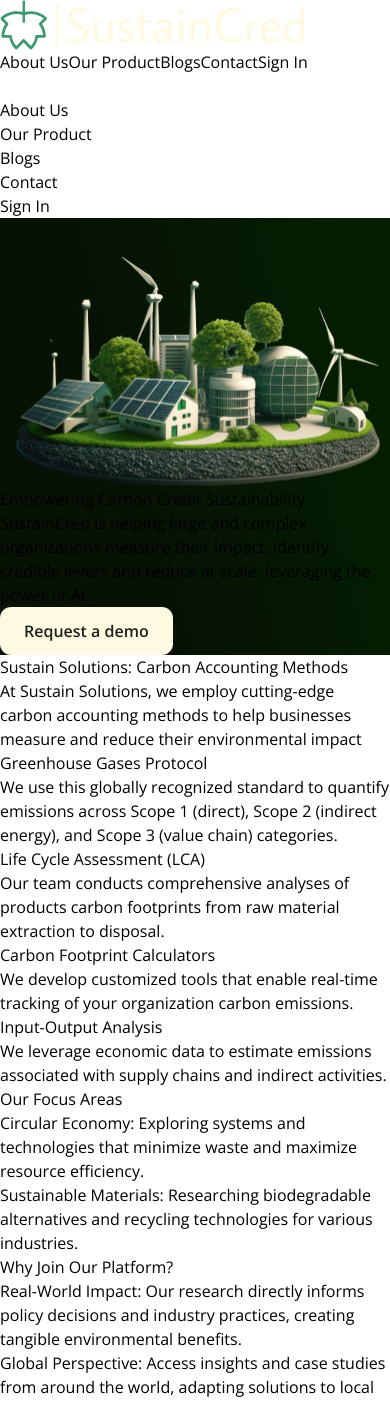
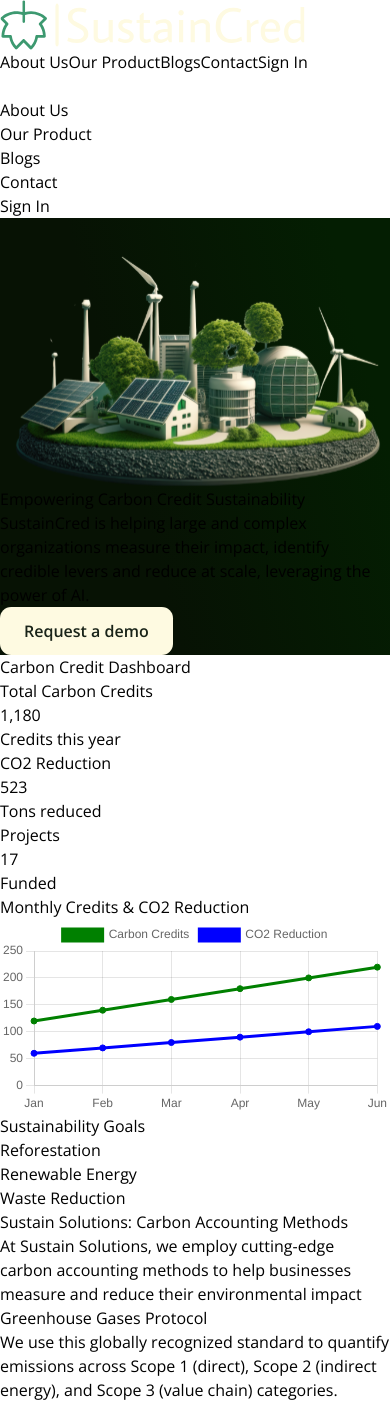
Before and after one commit to Abhijeet03s/Envirolutions, a React (Vite) app: page / in a window 390 px wide. Shown: the top 1404 px of the page. Built offline with nearby package versions, Linux system fonts and the light colour scheme.

Commit message:
Add: Dashboard

```diff
--- a/package.json
+++ b/package.json
@@ -12,8 +12,10 @@
   "dependencies": {
     "@fortawesome/fontawesome": "^1.1.8",
     "@fortawesome/fontawesome-free": "^6.6.0",
+    "chart.js": "^4.4.3",
     "lucide-react": "^0.411.0",
     "react": "^18.3.1",
+    "react-chartjs-2": "^5.2.0",
     "react-dom": "^18.3.1",
     "react-router-dom": "^6.25.1",
     "recharts": "^2.12.7"
--- a/src/App.jsx
+++ b/src/App.jsx
@@ -6,6 +6,7 @@ import ResearchDiscovery from './components/ResearchDiscovery/ResearchDiscovery'
 import SustainMart from './components/SustainMart/SustainMart'
 // import TimeToActNow from './components/TimeToActNow/TimeToActNow'
 import Footer from './components/Footer/Footer'
+import Dashboard from './components/Dashboard/Dashboard'
 
 function App() {
 
@@ -14,6 +15,7 @@ function App() {
       <div className='App'>
         <Navbar />
         <Hero />
+        <Dashboard />
         <SustainSolutions />
         <ResearchDiscovery />
         <SustainMart />
--- /dev/null
+++ b/src/components/Dashboard/Dashboard.jsx
@@ -0,0 +1,86 @@
+import { Line } from 'react-chartjs-2';
+import { Chart as ChartJS, CategoryScale, LinearScale, PointElement, LineElement, Title, Tooltip, Legend } from 'chart.js';
+
+ChartJS.register(CategoryScale, LinearScale, PointElement, LineElement, Title, Tooltip, Legend);
+
+const Dashboard = () => {
+   const data = {
+      labels: ['Jan', 'Feb', 'Mar', 'Apr', 'May', 'Jun'],
+      datasets: [
+         {
+            label: 'Carbon Credits',
+            data: [120, 140, 160, 180, 200, 220],
+            borderColor: 'green',
+            backgroundColor: 'green',
+            fill: false,
+         },
+         {
+            label: 'CO2 Reduction',
+            data: [60, 70, 80, 90, 100, 110],
+            borderColor: 'blue',
+            backgroundColor: 'blue',
+            fill: false,
+         },
+      ],
+   };
+
+   const options = {
+      responsive: true,
+      plugins: {
+         legend: {
+            position: 'top',
+         },
+      },
+      scales: {
+         y: {
+            beginAtZero: true,
+         },
+      },
+   };
+
+   return (
+      <div className="container mx-auto p-4">
+         <h1 className="text-2xl font-bold mb-4">Carbon Credit Dashboard</h1>
+         <div className="grid grid-cols-1 md:grid-cols-3 gap-4">
+            <div className="bg-white p-4 rounded-lg shadow-md">
+               <h2 className="text-xl font-semibold">Total Carbon Credits</h2>
+               <p className="text-3xl font-bold">1,180</p>
+               <p className="text-sm text-gray-500">Credits this year</p>
+            </div>
+            <div className="bg-white p-4 rounded-lg shadow-md">
+               <h2 className="text-xl font-semibold">CO2 Reduction</h2>
+               <p className="text-3xl font-bold">523</p>
+               <p className="text-sm text-gray-500">Tons reduced</p>
+            </div>
+            <div className="bg-white p-4 rounded-lg shadow-md">
+               <h2 className="text-xl font-semibold">Projects</h2>
+               <p className="text-3xl font-bold">17</p>
+               <p className="text-sm text-gray-500">Funded</p>
+            </div>
+         </div>
+         <div className="bg-white p-4 rounded-lg shadow-md mt-4">
+            <h2 className="text-xl font-semibold">Monthly Credits & CO2 Reduction</h2>
+            <Line data={data} options={options} />
+         </div>
+         <div className="bg-white p-4 rounded-lg shadow-md mt-4">
+            <h2 className="text-xl font-semibold">Sustainability Goals</h2>
+            <div className="mt-2">
+               <p className="text-sm">Reforestation</p>
+               <div className="bg-gray-200 rounded-full h-4 mb-4">
+                  <div className="bg-black h-4 rounded-full" style={{ width: '75%' }}></div>
+               </div>
+               <p className="text-sm">Renewable Energy</p>
+               <div className="bg-gray-200 rounded-full h-4 mb-4">
+                  <div className="bg-black h-4 rounded-full" style={{ width: '60%' }}></div>
+               </div>
+               <p className="text-sm">Waste Reduction</p>
+               <div className="bg-gray-200 rounded-full h-4 mb-4">
+                  <div className="bg-black h-4 rounded-full" style={{ width: '40%' }}></div>
+               </div>
+            </div>
+         </div>
+      </div>
+   );
+};
+
+export default Dashboard;
```
Also changed, not shown: 1 other file (tests, documents, lock files or other folders).
